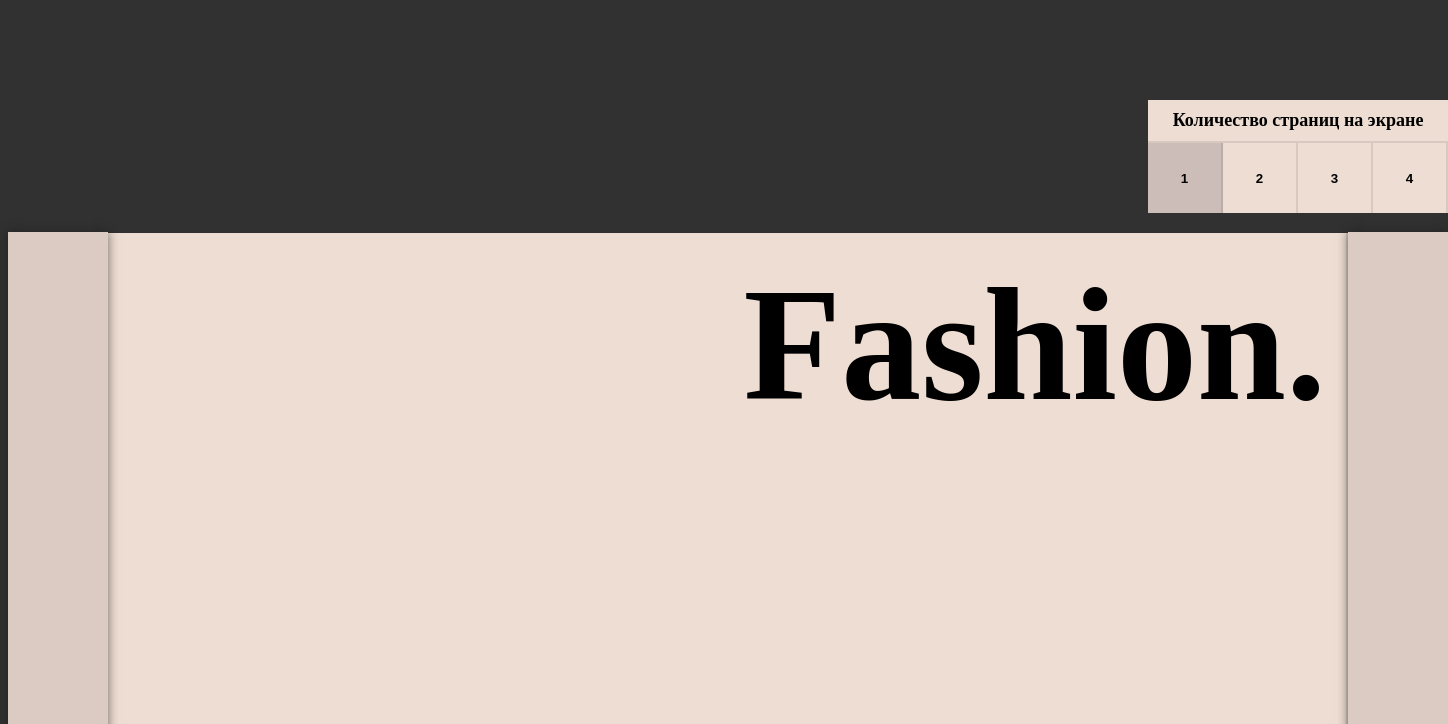
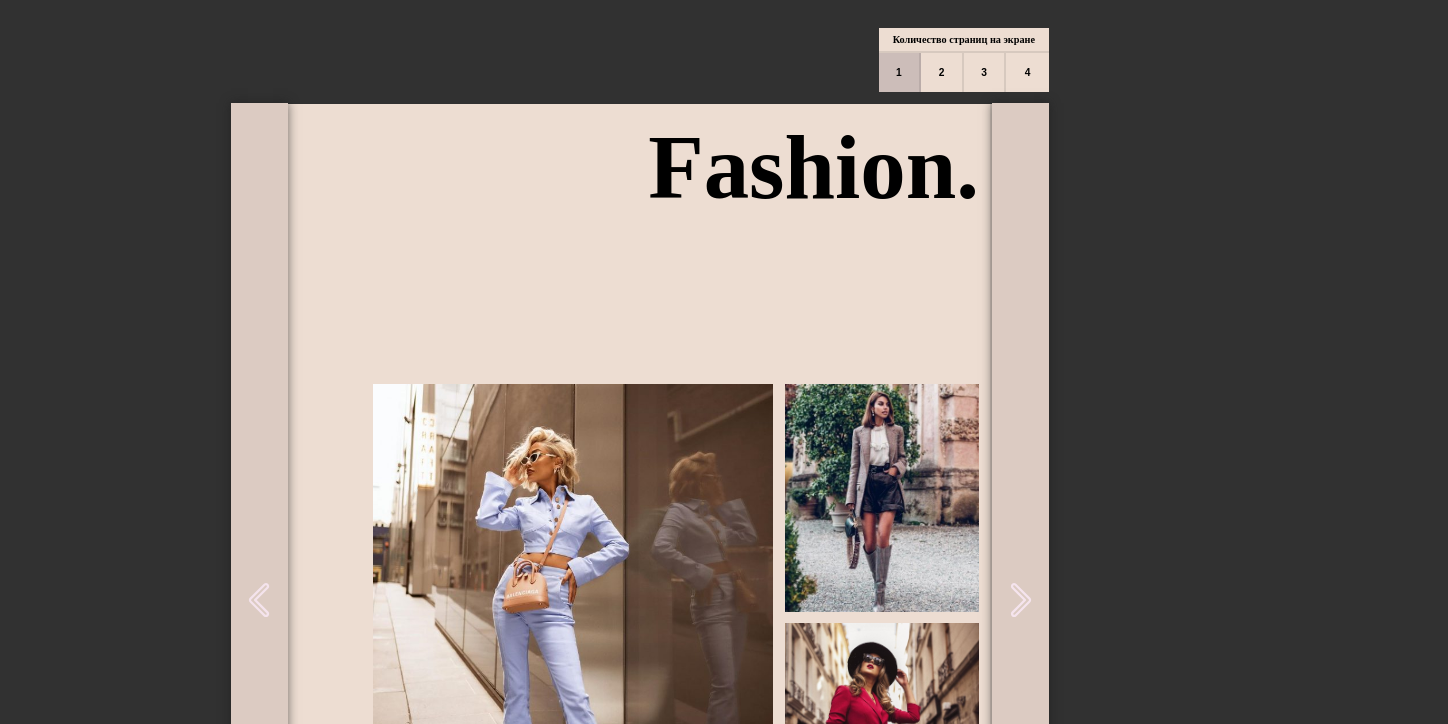
Before and after one commit to ChernovaNV/Portfolio, a plain HTML site: page projects/Fashion/index.html in a window 1280 px wide. Shown: the top 724 px of the page, 1448 px wide, since content can reach past the window. Drawn offline with Linux system fonts and the light colour scheme.

Commit message:
reduced size of project Fashion

```diff
--- a/projects/Fashion/css/style.css
+++ b/projects/Fashion/css/style.css
@@ -10,7 +10,7 @@ h1, h2, h3, h4, h5, h6 {
 }
 
 html {
-  font-size: 62.5%;
+  font-size: 35.5%;
 }
 
 body {
@@ -41,7 +41,7 @@ body {
 /* Main */
 .main {
   position: relative;
-  margin: 10rem auto;
+  margin: 5rem auto;
 }
 
 /* Slider */
@@ -142,7 +142,8 @@ body {
 
 .gallery-2 {
   grid-template-rows: 30rem 25rem;
-  grid-template-areas: "img-2 img-4 img-1 img-1"
+  grid-template-areas:
+  "img-2 img-4 img-1 img-1"
  "img-5 img-5 img-1 img-1";
 }
 
@@ -201,8 +202,14 @@ button {
   cursor: pointer;
   height: 7rem;
   border-right: 2px solid rgba(27, 27, 27, 0.1);
+
+  font-size: 1.8rem;
   text-align: center;
   outline: none;
+}
+
+.btn--quantity-pages:last-child {
+  border-right: none;
 }
 
 /* Post */
@@ -212,10 +219,10 @@ button {
   display: grid;
   grid-template: auto / 1fr 1fr;
   grid-column-gap: 2.5rem;
-  font-size: 1.6rem;
 }
 
 .post__text {
+  font-size: 1.6rem;
   text-indent: 2.5rem;
   margin: 0 0 1rem;
 }
```
